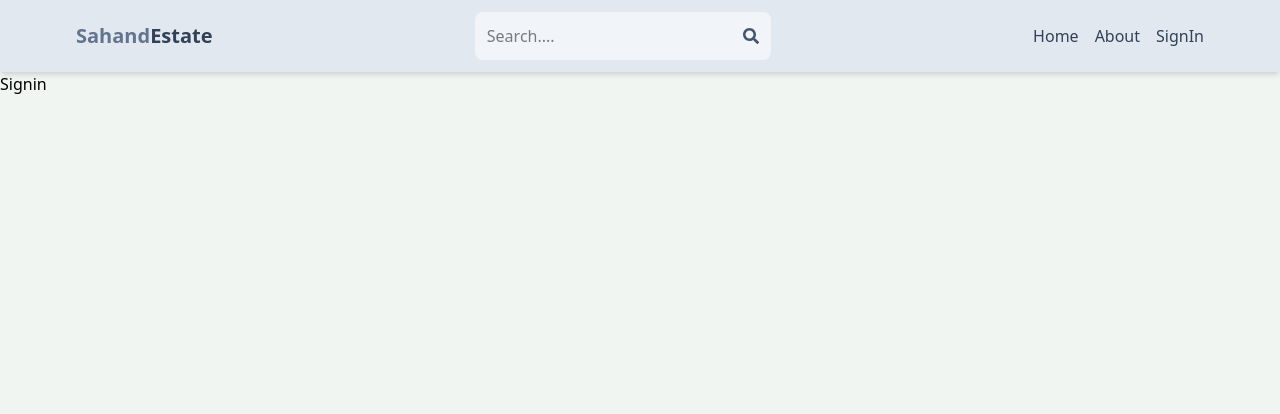
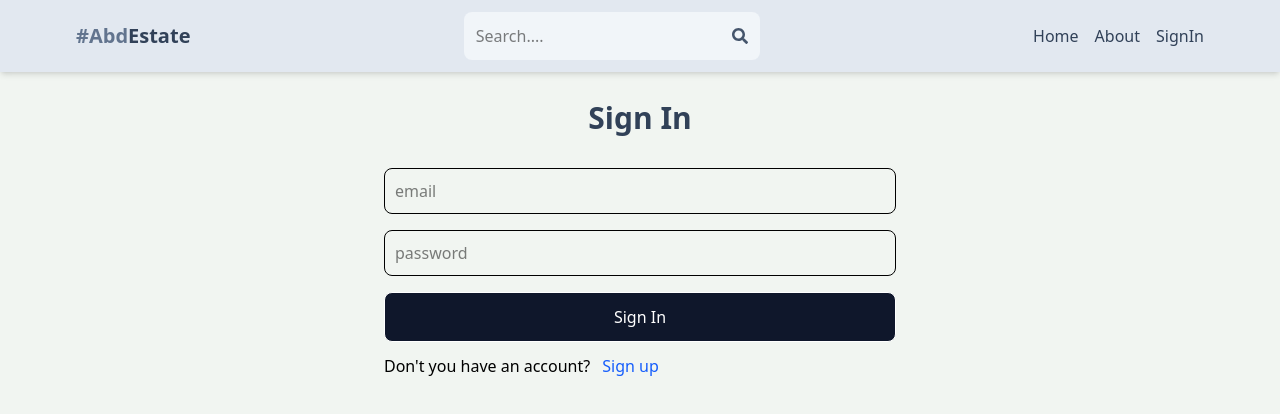
Before and after one commit to abudi47/MERN-estate, a React (Vite) app in the folder client/: page /sign-in in a window 1280 px wide. Shown: the top 414 px of the page. Built offline with nearby package versions, Linux system fonts and the light colour scheme.

Commit message:
signin ui

```diff
--- a/client/src/components/Header.jsx
+++ b/client/src/components/Header.jsx
@@ -8,7 +8,7 @@ export default function Header() {
     <header className='bg-slate-200 shadow-md'>
         <div className='flex justify-between items-center mx-auto max-w-6xl p-3'>
             <h1 className='font-bold text-sm sm:text-xl flex flex-wrap'>
-                <span className='text-slate-500'>Sahand</span>
+                <span className='text-slate-500'>#Abd</span>
                 <span className='text-slate-700'>Estate</span>
             </h1>
 
--- a/client/src/pages/SignIn.jsx
+++ b/client/src/pages/SignIn.jsx
@@ -1,7 +1,27 @@
-import React from 'react'
+import React from "react";
+import { Link } from "react-router-dom";
 
 export default function Signin() {
   return (
-    <div>Signin</div>
-  )
+    <div>
+      <div className="text-center mt-7 max-w-lg mx-auto">
+        <h1 className="font-semibold  text-slate-700 text-3xl mb-8">
+          Sign In{" "}
+        </h1>
+        <form className="flex flex-col gap-4">
+          <input className=" border rounded-lg p-2.5 " placeholder="email" />
+          <input className="border rounded-lg p-2.5 " placeholder="password" />
+          <button className="p-3 bg-slate-900 text-white border rounded-lg ">
+            Sign In
+          </button>
+        </form>
+        <div className="mt-3 flex">
+            <p>Don't you have an account?</p>
+            <Link to={'sign-up'}>
+                <span className="text-blue-600 ml-3">Sign up</span>
+            </Link>
+        </div>
+      </div>
+    </div>
+  );
 }
```
